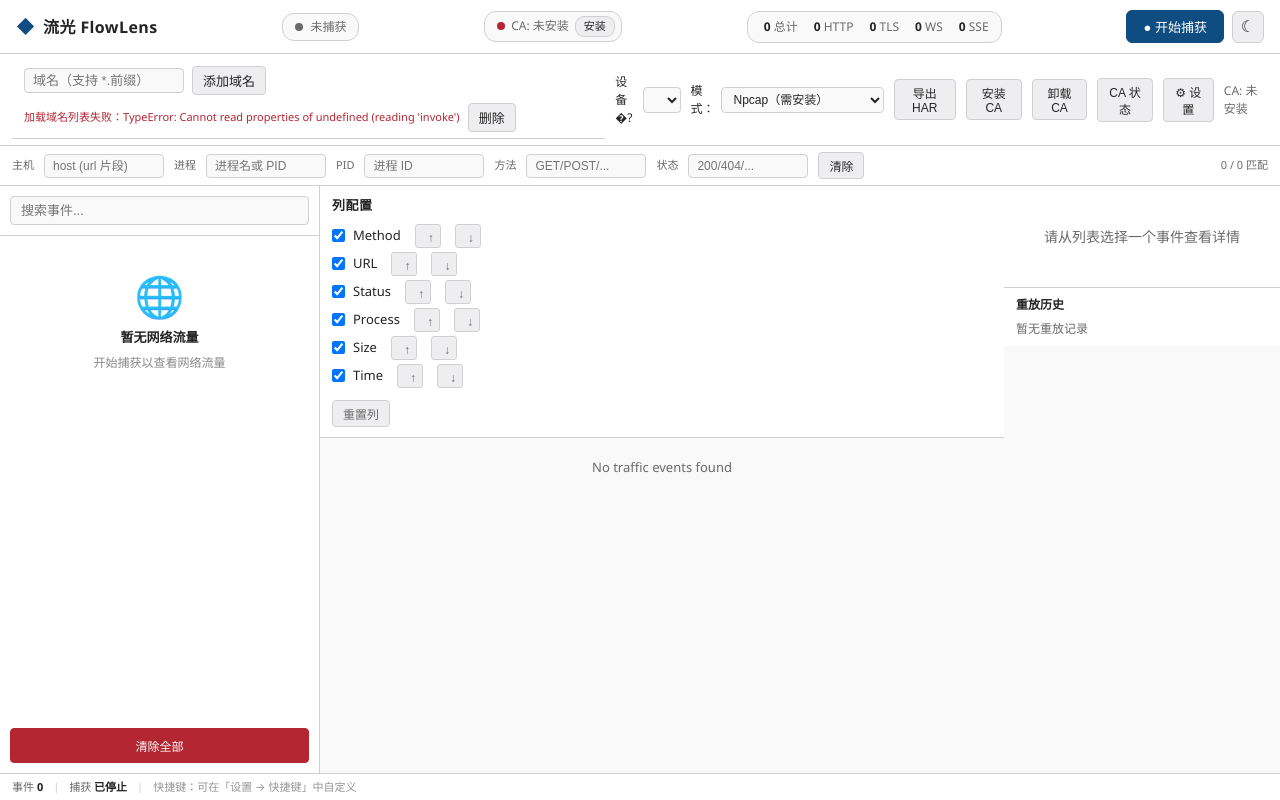
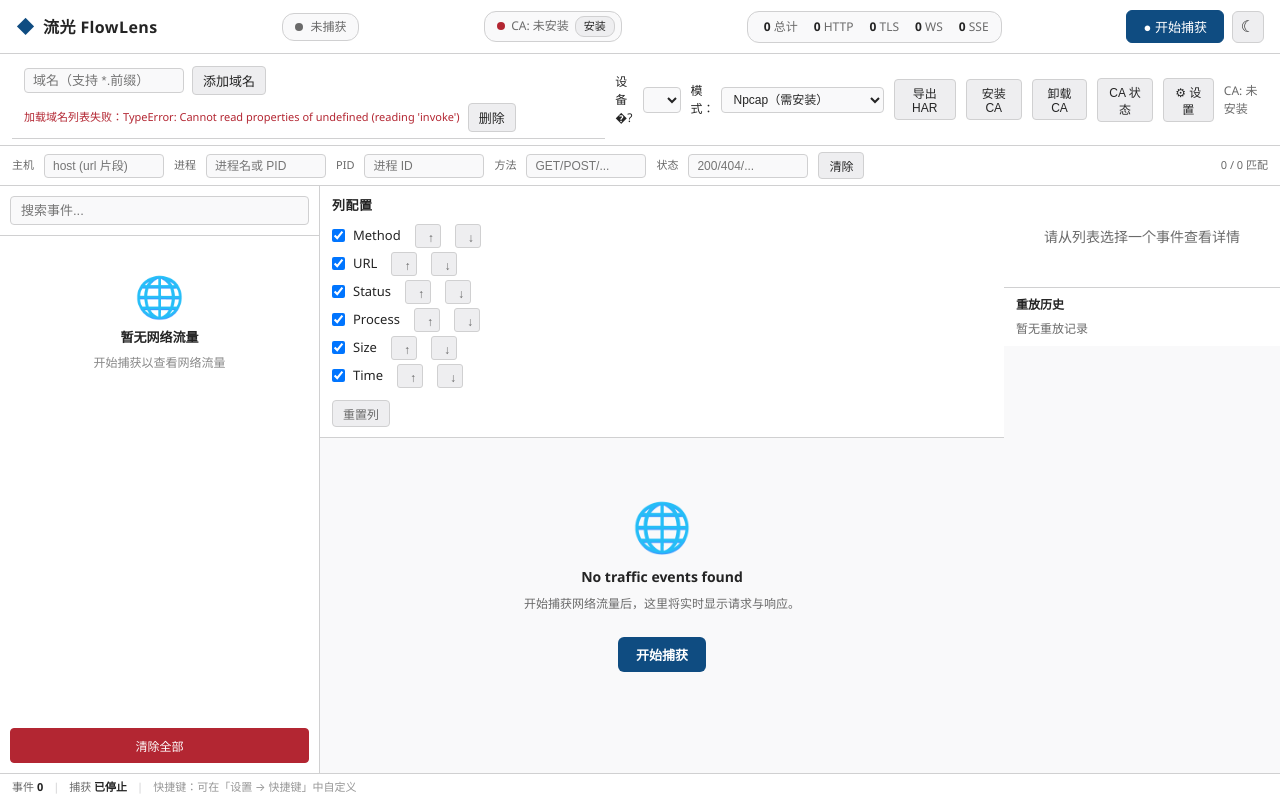
Before and after one commit to TechBeet/FlowLens, a Svelte app in the folder ui/: page / in a window 1280 px wide. Built offline with nearby package versions, Linux system fonts and the light colour scheme.

Commit message:
Improve empty state with start capture button

```diff
--- a/ui/src/components/TrafficTable.svelte
+++ b/ui/src/components/TrafficTable.svelte
@@ -7,11 +7,13 @@
     selectedEvent = $bindable<TrafficEvent | null>(null),
     onreplay,
     onbatchreplay,
+    onStartCapture,
   }: {
     events?: TrafficEvent[];
     selectedEvent?: TrafficEvent | null;
     onreplay?: (sessionId: number, delayMs: number, headers: Record<string, string>) => void;
     onbatchreplay?: (sessionIds: number[], delayMs: number) => void;
+    onStartCapture?: () => void;
   } = $props();
 
   let selectedIds = $state<string[]>([]);
@@ -313,7 +315,12 @@
       </tbody>
     </table>
   {:else}
-    <div class="empty-state">No traffic events found</div>
+    <div class="empty-state">
+      <span class="empty-icon">🌐</span>
+      <p class="empty-title">No traffic events found</p>
+      <p class="empty-desc">开始捕获网络流量后，这里将实时显示请求与响应。</p>
+      <button class="start-capture-btn" onclick={onStartCapture}>开始捕获</button>
+    </div>
   {/if}
 
   {#if showContextMenu && contextMenuEvent}
@@ -387,9 +394,62 @@
   }
 
   .empty-state {
-    padding: 20px;
+    display: flex;
+    flex-direction: column;
+    align-items: center;
+    justify-content: center;
+    gap: 8px;
+    padding: 64px 24px;
     text-align: center;
     color: var(--fg-dim);
+  }
+
+  .empty-state .empty-icon {
+    font-size: 48px;
+    line-height: 1;
+    margin-bottom: 8px;
+    opacity: 0.85;
+  }
+
+  .empty-state .empty-title {
+    margin: 0;
+    font-size: 14px;
+    font-weight: 600;
+    color: var(--fg);
+  }
+
+  .empty-state .empty-desc {
+    margin: 0;
+    max-width: 360px;
+    font-size: 12px;
+    color: var(--fg-dim);
+    line-height: 1.5;
+  }
+
+  .start-capture-btn {
+    margin-top: 16px;
+    padding: 8px 18px;
+    background: var(--accent);
+    color: var(--accent-fg);
+    border: none;
+    border-radius: 6px;
+    cursor: pointer;
+    font-size: 13px;
+    font-weight: 600;
+    transition: filter 0.15s ease;
+  }
+
+  .start-capture-btn:hover {
+    filter: brightness(1.12);
+  }
+
+  .start-capture-btn:active {
+    filter: brightness(0.9);
+  }
+
+  .start-capture-btn:disabled {
+    opacity: 0.5;
+    cursor: not-allowed;
   }
 
   .column-config {
```
